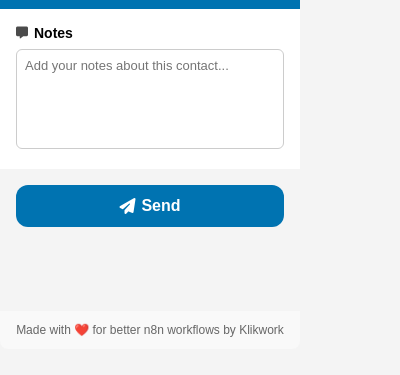
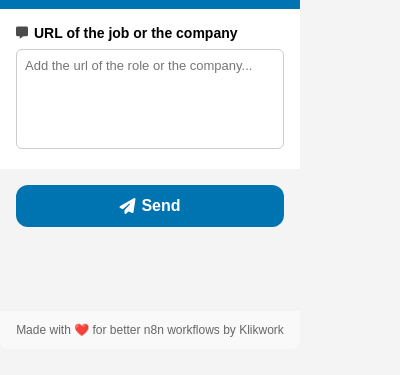
Before and after one commit to Klikwork/linkedin2n8n, a browser extension: page src/popup/popup.html in a window 400 px wide. Shown: the part 51-426 px from the top of the page. Drawn offline with Linux system fonts and the light colour scheme.

Commit message:
Update popup.html

```diff
--- a/src/popup/popup.html
+++ b/src/popup/popup.html
@@ -20,8 +20,8 @@
       <div class="subtitle">Send LinkedIn profiles to n8n</div>
     </div>
     <div class="form-group">
-      <label for="notes"><i class="fas fa-comment-alt"></i> Notes</label>
-      <textarea id="notes" placeholder="Add your notes about this contact..."></textarea>
+      <label for="notes"><i class="fas fa-comment-alt"></i> URL of the job or the company</label>
+      <textarea id="notes" placeholder="Add the url of the role or the company..."></textarea>
     </div>
     <div class="result" id="result">
       <i class="fas fa-check-circle"></i>
```
